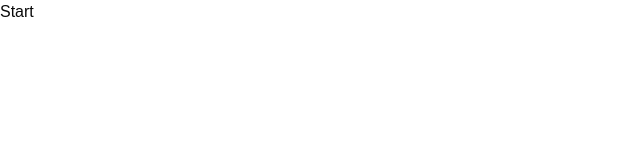
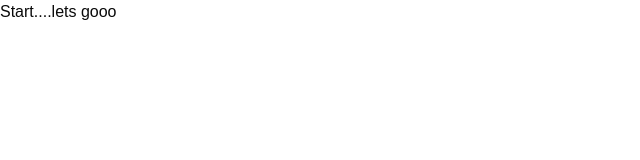
Before and after one commit to Raj-Shinde-045/Attendence-Portal, a Next.js app in the folder student-attendence-portal/: page / in a window 1280 px wide. Shown: the top 160 px of the page, without its empty margins (0-640 px from the left). Built offline with nearby package versions, Linux system fonts and the light colour scheme.

Commit message:
first change by raj

```diff
--- a/student-attendence-portal/app/page.js
+++ b/student-attendence-portal/app/page.js
@@ -3,7 +3,7 @@ import Image from "next/image";
 export default function Home() {
   return (
     <div>
-      <button>Start</button>
+      <button>Start....lets gooo</button>
     </div>
   );
 }
```
